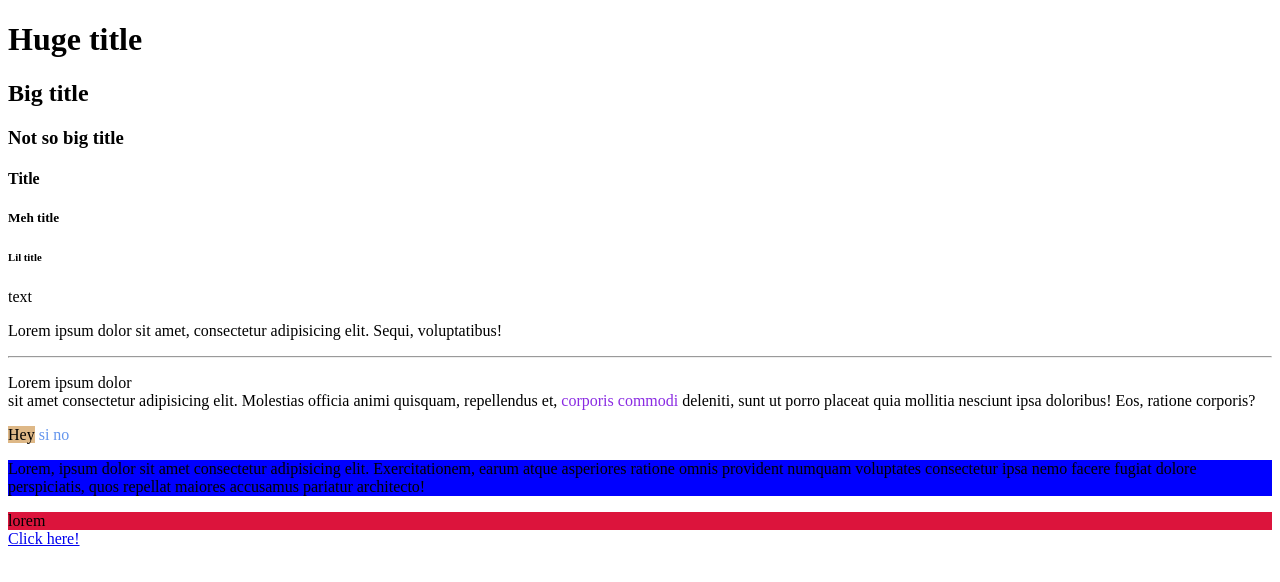
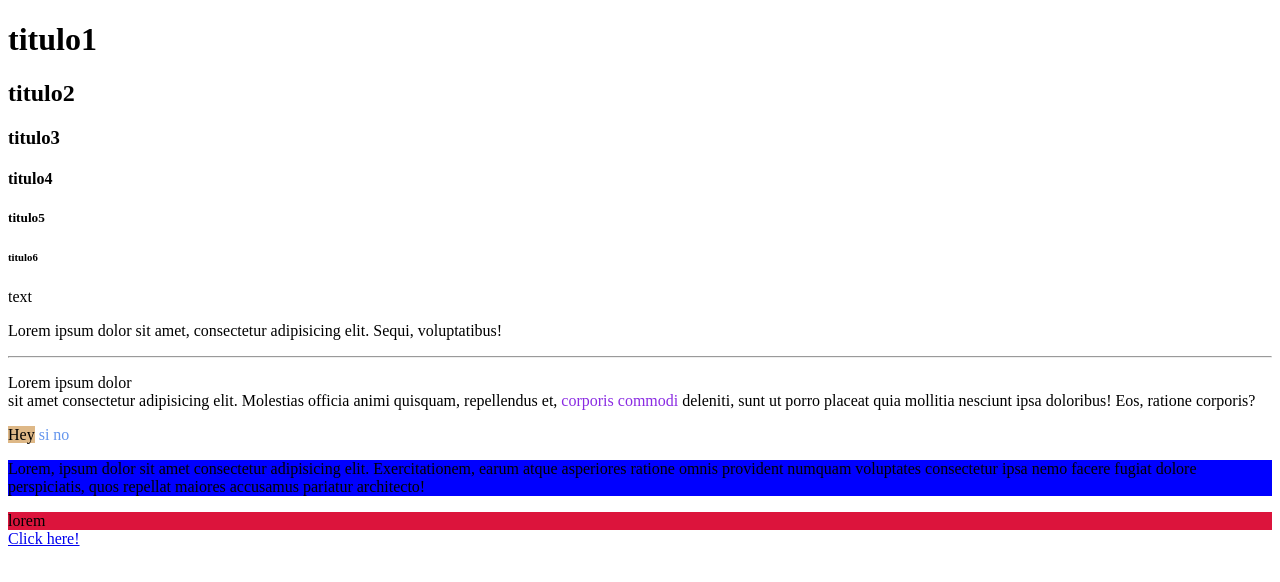
Before and after one commit to DanTg26/BootcampC8, a plain HTML site: page html/index.html in a window 1280 px wide. Drawn offline with Linux system fonts and the light colour scheme.

Commit message:
¨clase¨

```diff
--- a/html/index.html
+++ b/html/index.html
@@ -14,12 +14,12 @@
 
     <body>
 
-        <h1>Huge title</h1>
-        <h2>Big title</h2>
-        <h3>Not so big title</h3>
-        <h4>Title</h4>
-        <h5>Meh title</h5>
-        <h6>Lil title</h6>
+        <h1>titulo1</h1>
+        <h2>titulo2</h2>
+        <h3>titulo3</h3>
+        <h4>titulo4</h4>
+        <h5>titulo5</h5>
+        <h6>titulo6</h6>
 
         <p>text</p>
 
```
